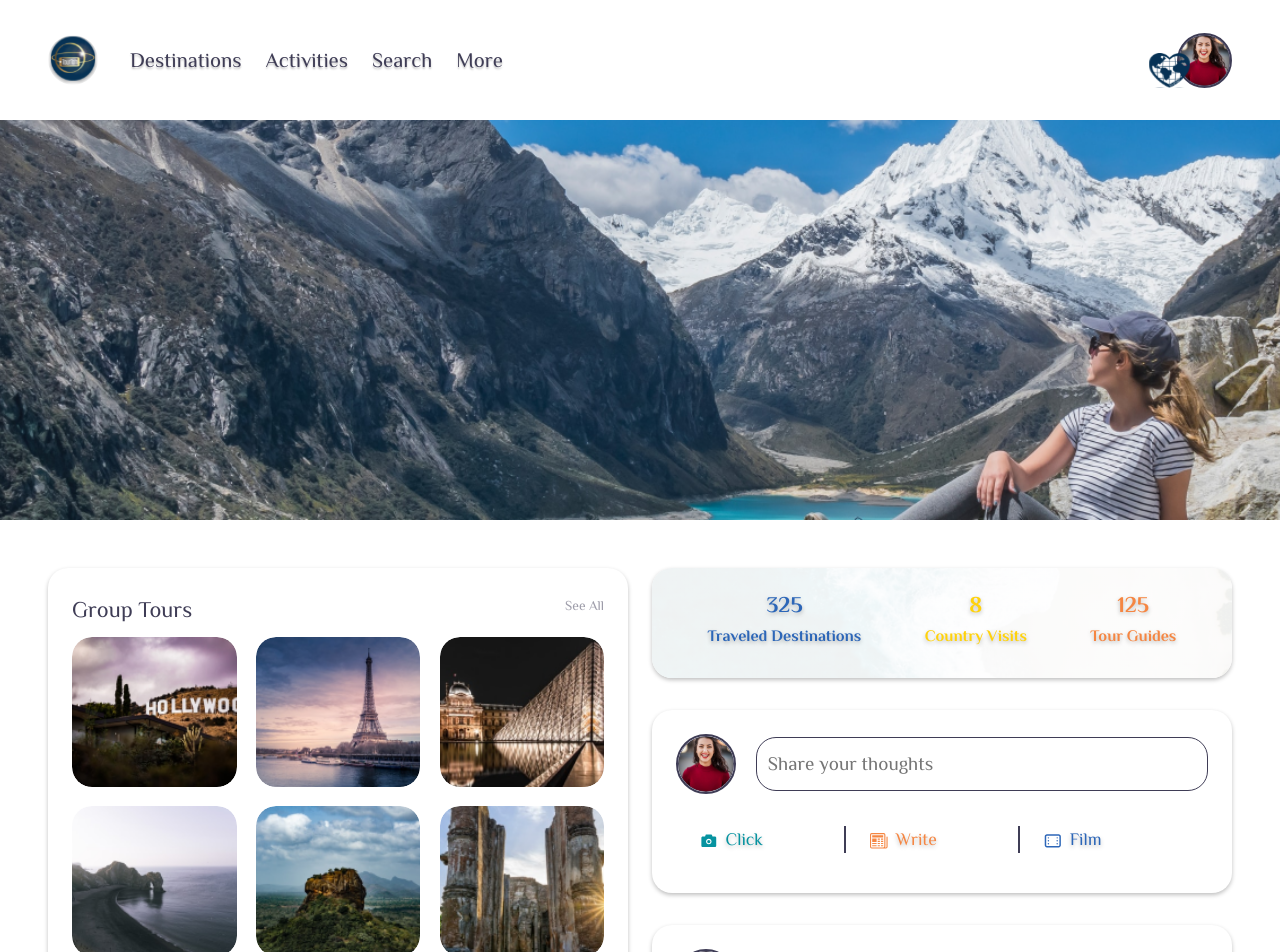
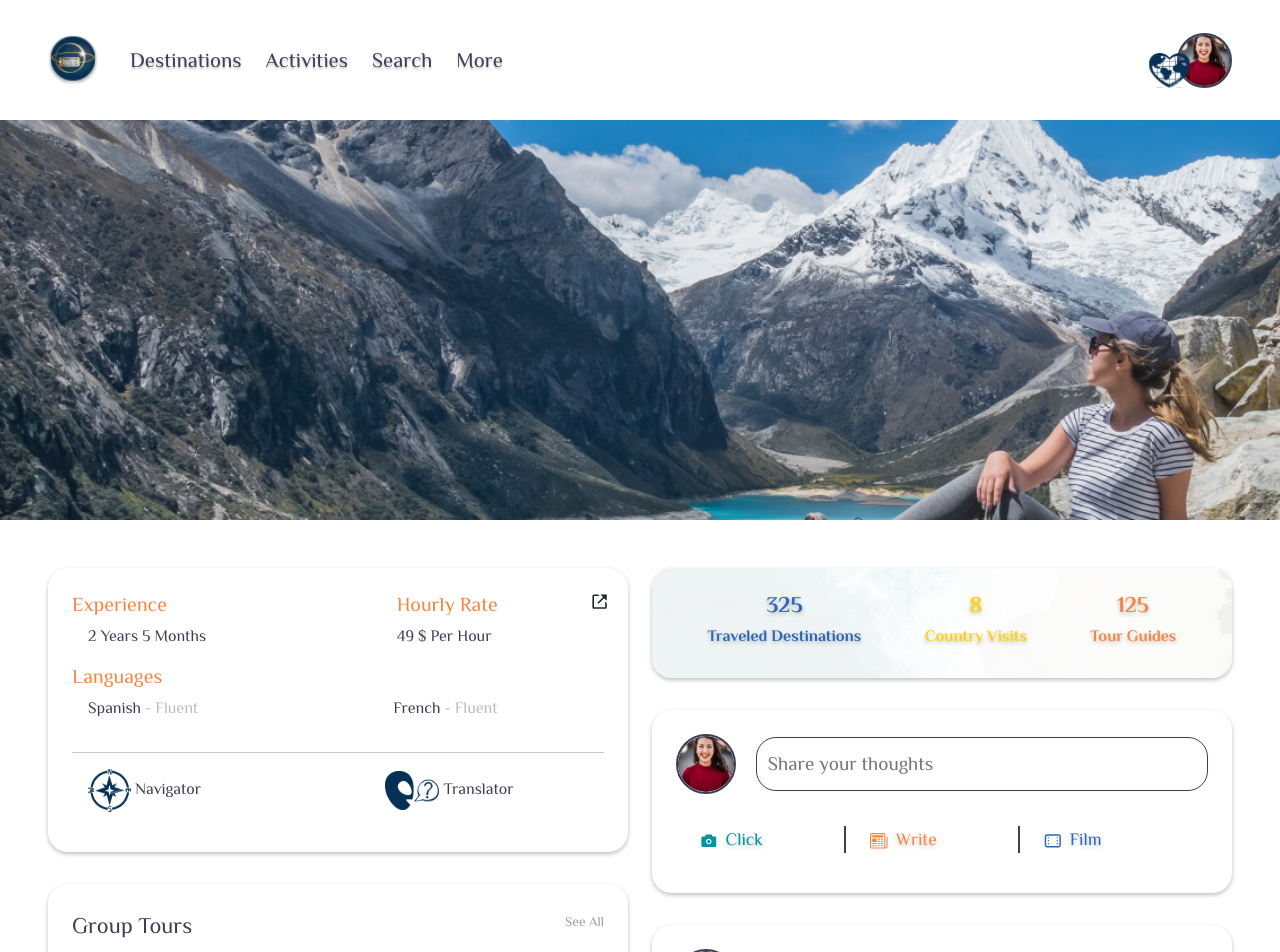
Before and after one commit to TamaraAbells/tamara-abels, a React (Create React App) app: page /guider-profile in a window 1280 px wide. Shown: the top 952 px of the page. Built offline with nearby package versions, Linux system fonts and the light colour scheme.

Commit message:
update profile adventures

```diff
--- a/src/Assets/Images/images.js
+++ b/src/Assets/Images/images.js
@@ -84,6 +84,8 @@ import space1 from "./space1.png";
 import space2 from "./space2.png";
 import space3 from "./space3.png";
 import space4 from "./space4.png";
+import navigator from "./navigator.svg";
+import translator from "./translator.svg";
 
 const Images = {
   navBg,
@@ -172,6 +174,8 @@ const Images = {
   space2,
   space3,
   space4,
+  navigator,
+  translator,
 };
 
 export default Images;
--- /dev/null
+++ b/src/Components/Cards/Experience.js
@@ -0,0 +1,104 @@
+import React from "react";
+import { BiLinkExternal } from "react-icons/bi";
+import styled from "styled-components";
+import Images from "../../Assets/Images/images";
+
+const Experience = () => {
+  const { navigator, translator } = Images;
+  return (
+    <>
+      <ExperienceStyles>
+        <BiLinkExternal className="external" />
+        <div className="upper">
+          <div>
+            <h5>Experience</h5>
+            <p className="pad">2 Years 5 Months</p>
+          </div>
+          <div>
+            <h5>Hourly Rate</h5>
+            <p>49 $ Per Hour</p>
+          </div>
+        </div>
+        <div className="mid">
+          <h5>Languages</h5>
+          <div>
+            <p className="pad">
+              Spanish <span> - Fluent</span>
+            </p>
+            <p>
+              French <span> - Fluent</span>
+            </p>
+          </div>
+        </div>
+        <hr />
+        <div className="foot">
+          <p className="pad">
+            <img src={navigator} alt="tag" /> Navigator
+          </p>
+          <p>
+            <img src={translator} alt="tag" /> Translator
+          </p>
+        </div>
+      </ExperienceStyles>
+    </>
+  );
+};
+
+export default Experience;
+const ExperienceStyles = styled.div`
+  background: #fff;
+  margin-top: 2rem;
+  padding: 1.5rem;
+  box-shadow: 0px 2px 4px rgba(0, 0, 0, 0.25);
+  border-radius: 20px;
+  width: 100%;
+  position: relative;
+
+  .external {
+    position: absolute;
+    right: 1.2rem;
+    cursor: pointer;
+    font-size: 1.2rem;
+  }
+
+  h5 {
+    color: #f58642;
+  }
+
+  p {
+    color: #3f3d56;
+    font-weight: 500;
+  }
+
+  .pad {
+    padding-left: 1rem;
+  }
+
+  .upper {
+    width: 80%;
+    display: flex;
+    align-items: center;
+    justify-content: space-between;
+  }
+
+  .mid {
+    width: 80%;
+
+    div {
+      display: flex;
+      align-items: center;
+      justify-content: space-between;
+    }
+
+    span {
+      opacity: 0.35;
+    }
+  }
+
+  .foot {
+    width: 83%;
+    display: flex;
+    align-items: center;
+    justify-content: space-between;
+  }
+`;
--- a/src/Pages/GuiderProfile/LeftCard.js
+++ b/src/Pages/GuiderProfile/LeftCard.js
@@ -1,6 +1,7 @@
 import React from "react";
 import styled from "styled-components";
 import Images from "../../Assets/Images/images";
+import Experience from "../../Components/Cards/Experience";
 import FeatureCard from "../../Components/Cards/FeatureCard";
 import GridCard from "../../Components/Cards/GridCard";
 import Spaces from "../../Components/Cards/Spaces";
@@ -110,6 +111,7 @@ const LeftCard = () => {
   return (
     <>
       <LeftCardStyles>
+        <Experience />
         <GridCard
           title="Group Tours"
           smallText="See All"
```
Also changed, not shown: src/Assets/Images/navigator.svg (added), src/Assets/Images/translator.svg (added).
